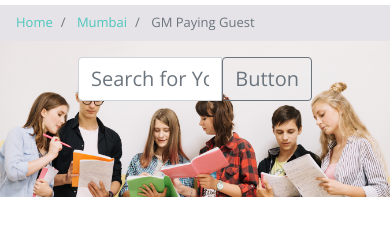
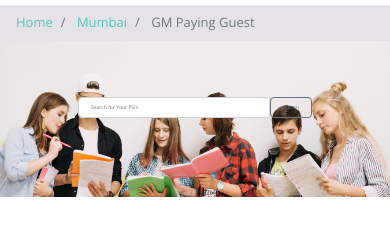
Before and after one commit to Abdurrahman1109/PG-life, a plain HTML site: page index.html in a window 390 px wide. Shown: the part 61-296 px from the top of the page. Drawn offline with nearby package versions, Linux system fonts and the light colour scheme.

Commit message:
Update style.css

```diff
--- a/css/style.css
+++ b/css/style.css
@@ -21,7 +21,6 @@ body{
 }
 @media only screen and (min-width : 150px) and (max-width : 780px)
 {
-	{}
     .n-bar{
         position: static;
     }
@@ -29,6 +28,13 @@ body{
         width: 60%;
         margin: 0 auto;
         position: relative;
-        bottom: 140px;
+        bottom: 100px;
 
     }
+    .form-control{
+        font-size: 5px;
+    }
+    #button-addon2{
+        font-size: 5px;
+
+    }
```
